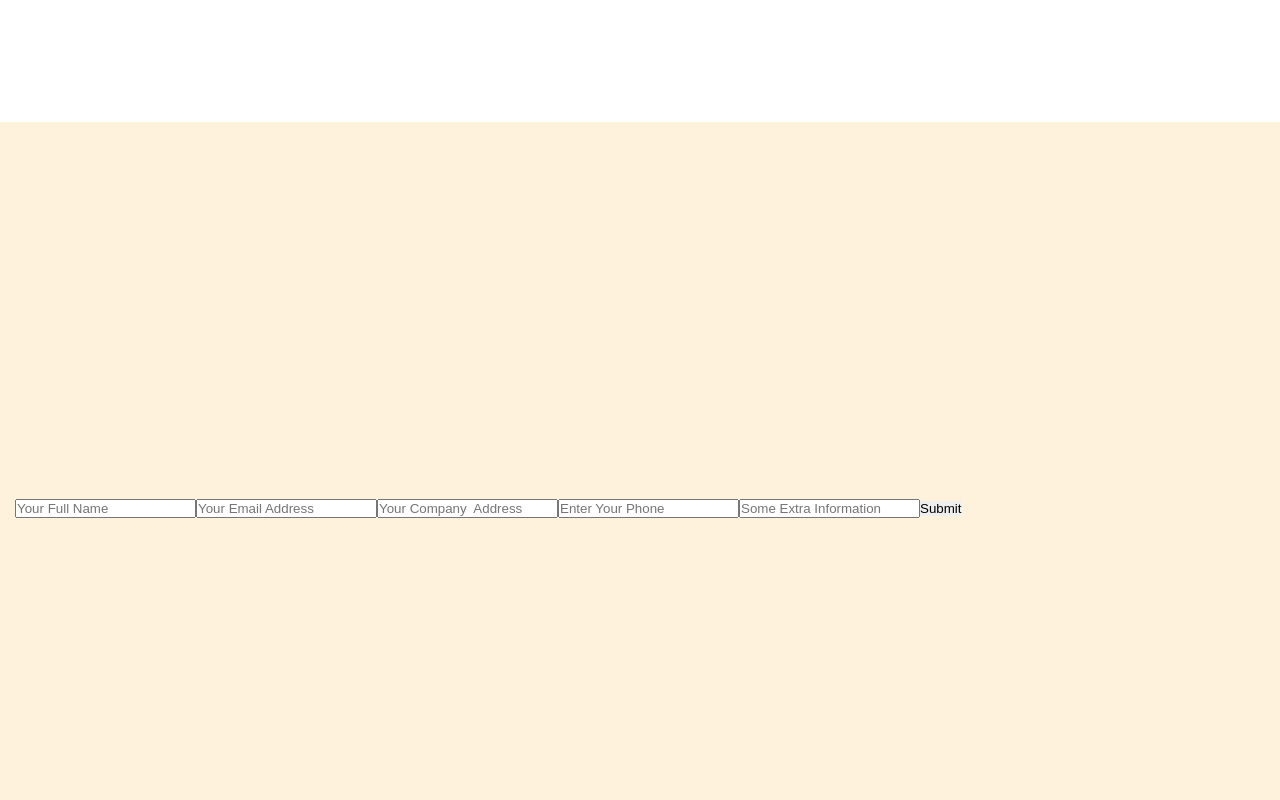
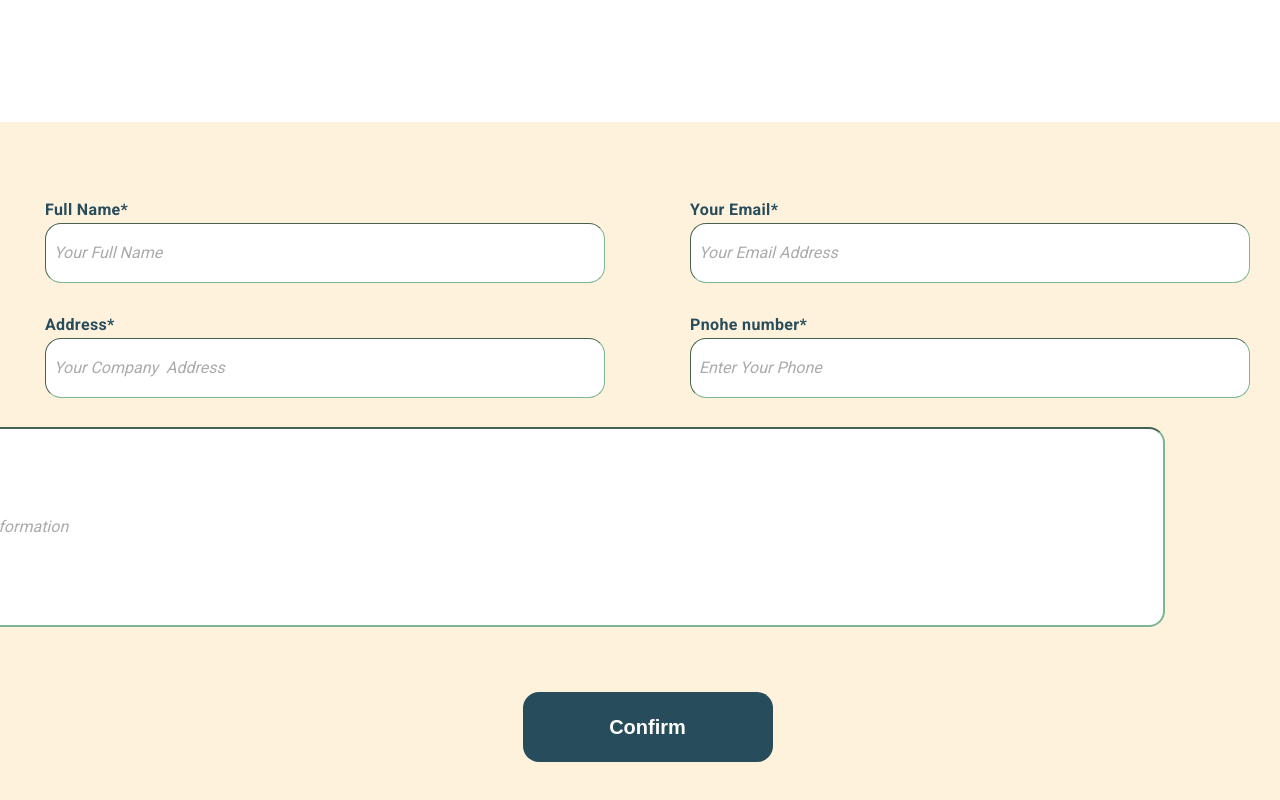
Before and after one commit to Kristina-Kalashnyk/my-app, a React (Create React App) app in the folder frontend/: page /order in a window 1280 px wide. Shown: the part 490-1290 px from the top of the page. Built offline with nearby package versions, Linux system fonts and the light colour scheme.

Commit message:
LocalStorage+Order Page

```diff
--- a/frontend/src/components/ModalWindow.jsx
+++ b/frontend/src/components/ModalWindow.jsx
@@ -2,6 +2,7 @@ import "../styles/main.scss";
 import React from 'react';
 import '../styles/_modal.scss';
 import PropTypes from 'prop-types';
+import Sad from '../img/products/sad.png';
 import Star from '../img/products/star-icon.svg';
 
 
@@ -15,17 +16,17 @@ const ModalWindow = ({isOpen, onCancel}) => {
           <div className="modal__window">
            <span className="products__card-suptitle"> Sort</span>
             <div className="products__card-imgbox">
-              <img src=""alt="products pic" />
+              <img src={Sad} alt="products pic" />
             </div>
-          <div className="products__info">
-           <h4 className="products__card-title">Name</h4>
-            <div className="line"></div>
-            <div className="products__footer">
-              <div className="products__prices">
+             <div className="products__info">
+              <h4 className="products__card-title">Name</h4>
+               <div className="line"></div>
+                <div className="products__footer">
+                 <div className="products__prices">
                   <span className="products__card-oldprice">Old price</span>
                   <span className="products__card-newprice">New Price</span>
               </div>
-              <div className="products__rating">
+              <div className="products__rating-modal">
                   <img src={Star} alt="products card rating" />
                   <img src={Star} alt="products card rating" />
                   <img src={Star} alt="products card rating" />
@@ -34,7 +35,7 @@ const ModalWindow = ({isOpen, onCancel}) => {
               </div>
           </div>
         </div>
-            <button onClick={onCancel}> Close </button>
+            <button onClick={onCancel} className="buttn-close"> Х </button>
           </div>
         </div>
 
--- a/frontend/src/components/Order.jsx
+++ b/frontend/src/components/Order.jsx
@@ -1,47 +1,84 @@
 import React, { useRef } from 'react';
 import Banner from '../img/cart/Banner.png';
-import Error from '../img/notfound/404.png';
-import HeaderName from "../components/HeaderName";
-import MyButton from './MyButton';
-import { useEffect } from "react";
-import { useState } from "react";
-
+import useForm from '../hooks/useForm';
 
 const Order = () => {
 
-      const name = useRef();
-      const email = useRef();
-      const address = useRef();
-      const phone = useRef();
-      const information = useRef();
+const {values, handleChange} = useForm({
+   email: '',
+   message: '',
+   name: '',
+   telephone: '',
+});
 
-      const handleClick = () => {
-         localStorage.setItem("Name", name.current.value);
-         localStorage.setItem("Email", email.current.value);
-         localStorage.setItem("Address", address.current.value);
-         localStorage.setItem("Phone", phone.current.value);
-         localStorage.setItem("Information", information.current.value);
-      }
+const handleSubmit = (event) => {
+   event.preventDefault();
+}
 
-    return (
+   return (
        <section className="order">
         <div className='order'>
            <div className="order__bg">
              <img src={Banner} alt="background..." />
           </div>
-          <div className="order__area">
-
-                  </div>
-                  <div className="input-field">
-            <input type="text" ref={name} placeholder="Your Full Name" />
-            <input type="text"  ref={email} placeholder="Your Email Address" pattern="(\w+@[a-zA-Z_]+?\.[a-zA-Z]{2,6})" />
-            <input type="text"  ref={address} placeholder="Your Company  Address" />
-            <input type="text"  ref={phone} placeholder="Enter Your Phone" />
-            <input type="text"  ref={information} placeholder="Some Extra Information" />
-            <button onClick={handleClick}>Submit</button>
+          <div className="order__area"></div>
+            <form onSubmit={handleSubmit} className='fieldarea'>
+              <label htmlFor="name" className='fieldarea__input'> Full Name*
+					<input className='fieldarea__input'
+						placeholder="  Your Full Name"
+                  id="name"
+                  type="text"
+						name="name"
+						value={values.name}
+                  onChange={handleChange}
+					/>
+				</label>
+            <label htmlFor="email" className='fieldarea__input'> Your Email*
+					<input className='fieldarea__input'
+						placeholder="  Your Email Address"
+                  id="email"
+						type="email"
+						name="email"
+						value={values.email}
+                  onChange={handleChange}
+                  pattern="(\w+@[a-zA-Z_]+?\.[a-zA-Z]{2,6})"
+					/>
+				</label>
+            <label htmlFor="address" className='fieldarea__input'> Address*
+					<input className='fieldarea__input'
+                  placeholder="  Your Company  Address"
+                  id="address"
+						type="text"
+						name="address"
+						value={values.address}
+                  onChange={handleChange}
+					/>
+				</label>
+            <label htmlFor="telephone" className='fieldarea__input'> Pnohe number*
+					<input className='fieldarea__input'
+                  placeholder="  Enter Your Phone"
+                  id="telephone"
+						type="text"
+						name="telephone"
+						value={values.telephone}
+                  onChange={handleChange}
+					/>
+				</label>
+            <div className='fieldarea__input-add'>
+            <label htmlFor="message" className='fieldarea__input'> Message
+					<input   className='fieldarea__input-mess'
+                  placeholder="  Some Extra Information"
+                  id="message"
+						name="message"
+						value={values.message}
+						onChange={handleChange}
+					/>
+				</label>
+            <button className='btn-confirm'> <a href="/cart"> Confirm </a></button>
+            </div>
+          </form>
           </div>
-       </div>
-     </section>
+      </section>
     );
 };
 
--- a/frontend/src/components/ProductCard.jsx
+++ b/frontend/src/components/ProductCard.jsx
@@ -58,7 +58,6 @@ const closeModal = () => {
           </div>
         </div>
         </div> ))}
-        <button className='showMore'>Show more</button>
         <ModalWindow isOpen={showModal} onCancel={closeModal}>
         </ModalWindow>
       </div>
--- /dev/null
+++ b/frontend/src/hooks/useForm.js
@@ -0,0 +1,26 @@
+import { useState } from "react";
+import { useEffect } from "react";
+
+const useForm = (initialState = {}) => {
+
+const [values, setValues] = useState(initialState);
+
+useEffect(() => {
+	localStorage.setItem('personalDetails', JSON.stringify(values));
+
+}, [values]);
+
+const handleChange = ({target}) => {
+    setValues({
+        ...values,
+        [target.name]: target.value,
+    });
+	}
+
+return {
+    values,
+    handleChange,
+    }
+}
+
+export default useForm;
--- a/frontend/src/styles/_modal.scss
+++ b/frontend/src/styles/_modal.scss
@@ -18,3 +18,22 @@
 
     }
 }
+
+.buttn-close{
+    top: 55px;
+    right: 65px;
+    width: 60px;
+    height: 40px;
+    border-radius: 16px;
+    background-color: #274C5B;
+    color: white;
+    position: absolute;
+}
+
+.products__rating-modal {
+    position: absolute;
+    padding-top: 15px;
+    left: 20px;
+    bottom: 150px;
+
+}
--- a/frontend/src/styles/_order.scss
+++ b/frontend/src/styles/_order.scss
@@ -45,9 +45,69 @@
        }
 
     }
-    .input-field {
+    .fieldarea {
+        margin-bottom: -100px;
+        @include flex(center, center, row);
+        gap: 55px;
+        flex-flow: row wrap;
+        justify-content: space-evenly;
+
         position: absolute;
         bottom: 350px;
         left: 15px;
+
+        &__input {
+            font-family: $font-roboto;
+            font-size: 16px;
+            font-weight: 600;
+            width: 560px;
+            height: 60px;
+            border-radius: 16px;
+            border-color: #7EB693;
+            border-width: 1px;
+
+            &-mess {
+                position: absolute;
+                                right: 115px;
+                width: 1275px;
+                height: 200px;
+                border-radius: 16px;
+                border-color: #7EB693;
+
+            }
+
+            &-add {
+                @include flex(center, center, column);
+                gap: 65px;
+            }
+
+        }
+
      }
 }
+
+.btn-confirm {
+    top: 140px;
+    position: relative;
+    border-radius: 16px;
+    @include center;
+    gap: 24px;
+    @include transition(transform, .4s, ease-in-out);
+    min-width: 250px;
+    min-height: 70px;
+    background-color: $primary-color;
+    border-color: $primary-color;
+       a {
+        font-weight: 700;
+        font-size: 20px;
+        color: #fff;
+    }
+
+}
+input::placeholder {
+    font-family: $font-roboto;
+    font-size: 16px;
+    font-weight: 400;
+    font-style: italic;
+    color: #ABABAB;
+  }
```
Also changed, not shown: frontend/src/img/products/sad.png (added).
